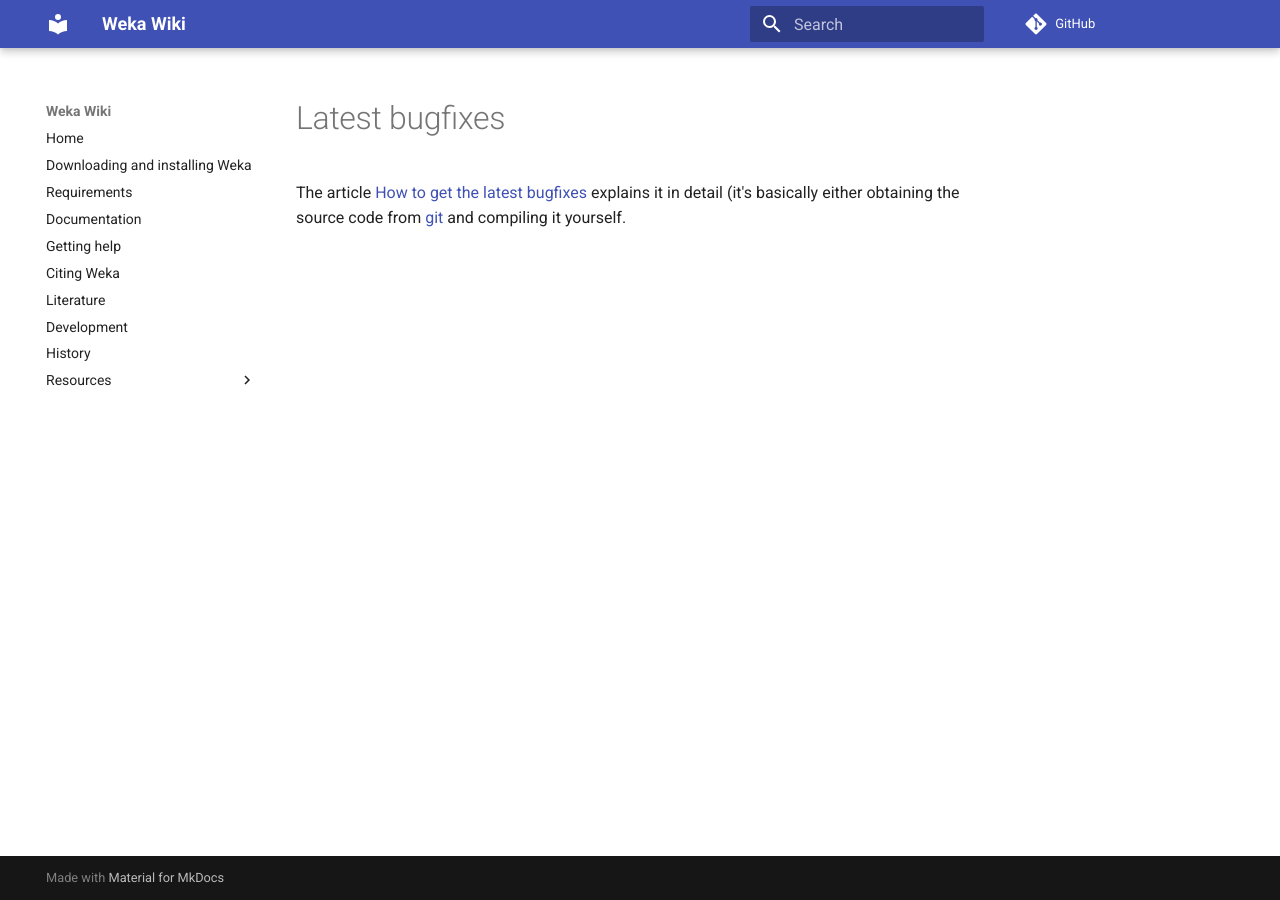
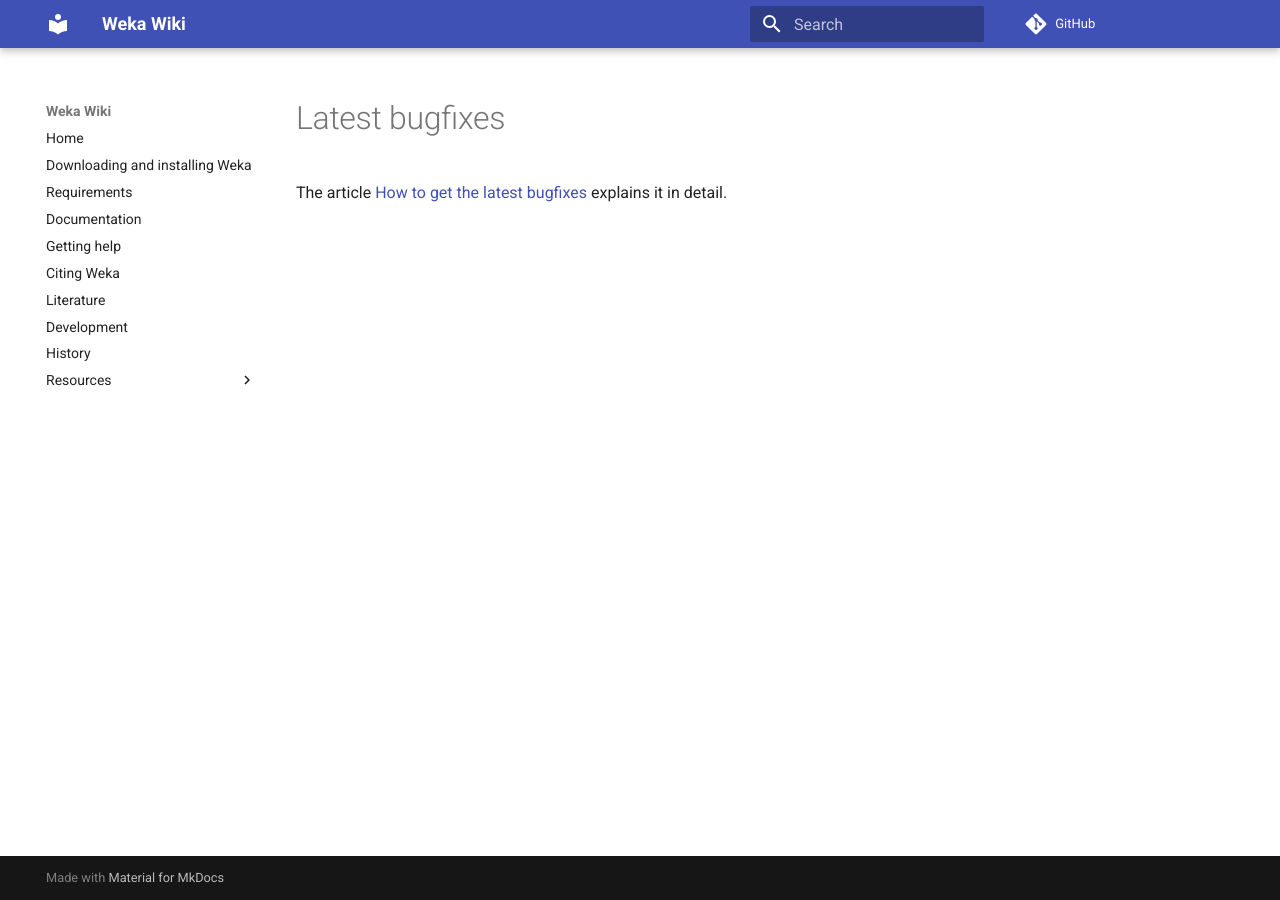
Before and after one commit to Waikato/weka-wiki, an MkDocs documentation site: the page built from docs/faqs/latest_bugfixes.md, in a window 1280 px wide. Built offline with MkDocs 1.6.1 and Material for MkDocs 9.7.7, drawn with Linux system fonts in a browser that asks for light colours; comment, search, counter and statistics services are not loaded.

Commit message:
cleaned up

```diff
--- a/docs/faqs/latest_bugfixes.md
+++ b/docs/faqs/latest_bugfixes.md
@@ -1 +1 @@
-The article [How to get the latest bugfixes](../get_latest_bugfixes.md) explains it in detail (it's basically either obtaining the source code from [git](../git.md) and compiling it yourself.
+The article [How to get the latest bugfixes](../get_latest_bugfixes.md) explains it in detail.
```
